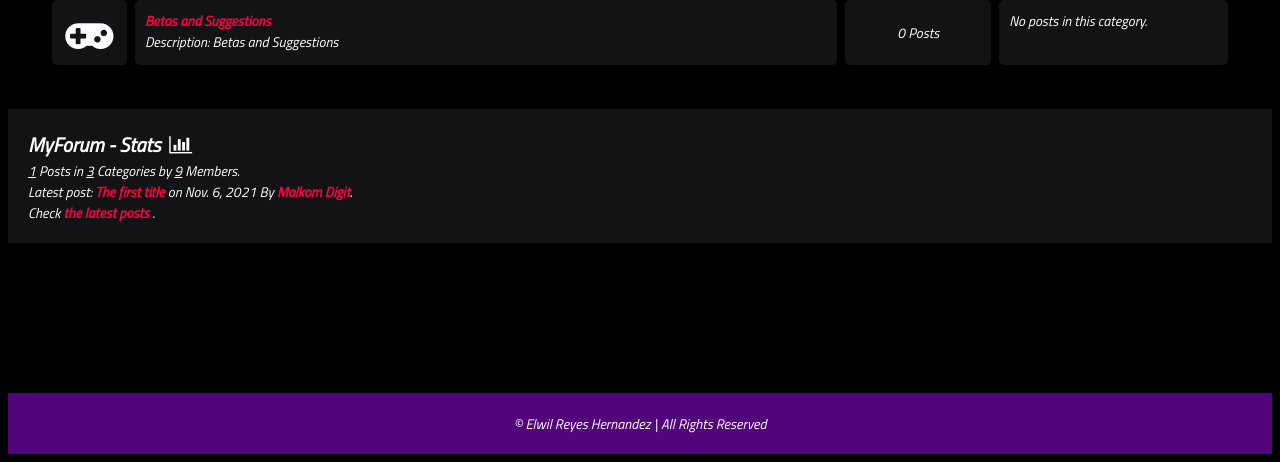
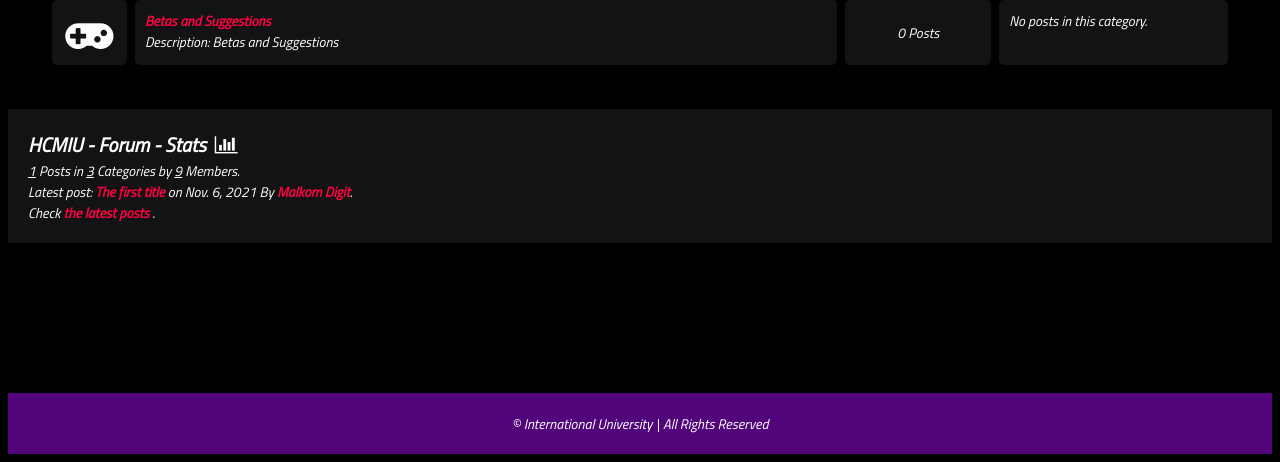
Before and after one commit to Mark04022003/WebAppProject-Forum, a Django app: page / in a window 1280 px wide. Shown: the part 509-971 px from the top of the page. Run offline with Django 3.2, Linux system fonts and the light colour scheme; data comes from the database, SQL or seed files in the repository; parts of the project's set-up code (start-up, migrations or seed data) failed here and were passed over.

Commit message:
Change titles of website to HCMIU - Forum

```diff
--- a/main/views.py
+++ b/main/views.py
@@ -30,7 +30,7 @@ def home(request):
         "num_users":num_users,
         "num_categories":num_categories,
         "last_post":last_post,
-        "title": "OZONE forum app"
+        "title": "HCMIU - Forum"
     }
     return render(request, "forums.html", context)
 
@@ -54,7 +54,7 @@ def detail(request, slug):
 
     context = {
         "post":post,
-        "title": "OZONE: "+post.title,
+        "title": "HCMIU - Forum: "+post.title,
     }
     update_views(request, post)
 
@@ -75,7 +75,7 @@ def posts(request, slug):
     context = {
         "posts":posts,
         "forum": category,
-        "title": "OZONE: Posts"
+        "title": "HCMIU - Forum: Posts"
     }
 
     return render(request, "posts.html", context)
@@ -103,7 +103,7 @@ def create_post(request):
             return redirect("home")
     context.update({
         "form": form,
-        "title": "OZONE: Create New Post"
+        "title": "HCMIU - Forum: Create New Post"
     })
     return render(request, "create_post.html", context)
 
@@ -111,7 +111,7 @@ def latest_posts(request):
     posts = Post.objects.all().filter(approved=True)[:10]
     context = {
         "posts":posts,
-        "title": "OZONE: Latest 10 Posts"
+        "title": "HCMIU - Forum: Latest 10 Posts"
     }
 
     return render(request, "latest-posts.html", context)
@@ -136,7 +136,7 @@ def edit_post(request, slug):
 
     context = {
         "form": form,
-        "title": "Edit Post",
+        "title": "HCMIU - Forum: Edit Post",
         "post": post,
     }
     return render(request, "edit_post.html", context)
@@ -155,6 +155,6 @@ def delete_post(request, slug):
 
     context = {
         "post": post,
-        "title": "Delete Post"
+        "title": "HCMIU - Forum: Delete Post"
     }
     return render(request, "delete_post.html", context)
--- a/project/settings.py
+++ b/project/settings.py
@@ -87,7 +87,7 @@ DATABASES = {
         'ENGINE': 'django.db.backends.mysql',
         'NAME': 'WebAppForumProject',       # Name of your MySQL DB
         'USER': 'root',   # Usually 'root' or whatever user you set up
-        'PASSWORD': '123456', # Your password
+        'PASSWORD': 'thanhthuy01042003!', # Your password
         'HOST': 'localhost',         # Or IP of your MySQL server
         'PORT': '3306',              # Default MySQL port
     }
--- a/templates/base.html
+++ b/templates/base.html
@@ -58,7 +58,7 @@
     {% endblock content %}
     <div style="margin-bottom: 150px;"></div>
     <footer>
-        <span>&copy;  Elwil Reyes Hernandez | All Rights Reserved</span>
+        <span>&copy; International University | All Rights Reserved</span>
     </footer>
     <script src="{% static 'main.js' %}"></script>
 </body>
--- a/templates/forums.html
+++ b/templates/forums.html
@@ -47,7 +47,7 @@
     <!-- Forum Info -->
     <div class="forum-info">
         <div class="chart">
-            MyForum - Stats &nbsp;<i class="fa fa-bar-chart"></i>
+            HCMIU - Forum - Stats &nbsp;<i class="fa fa-bar-chart"></i>
         </div>
         <span><u>{{num_posts}}</u> Posts in <u>{{num_categories}}</u> Categories by <u>{{num_users}}</u> Members.</span><br>
         {% if forums %}
--- a/templates/posts.html
+++ b/templates/posts.html
@@ -4,7 +4,7 @@
     <div class="container">
         <!--Navigation-->
         <div class="navigate">
-            <span><a href="{% url 'home' %}">MyForum - Forums</a> >> <a href="{{forum.get_url}}">{{forum.title}}</a></span>
+            <span><a href="{% url 'home' %}">HCMIU - Forums</a> >> <a href="{{forum.get_url}}">{{forum.title}}</a></span>
         </div>
         {% if posts %}
             <!--Display posts table-->
```
